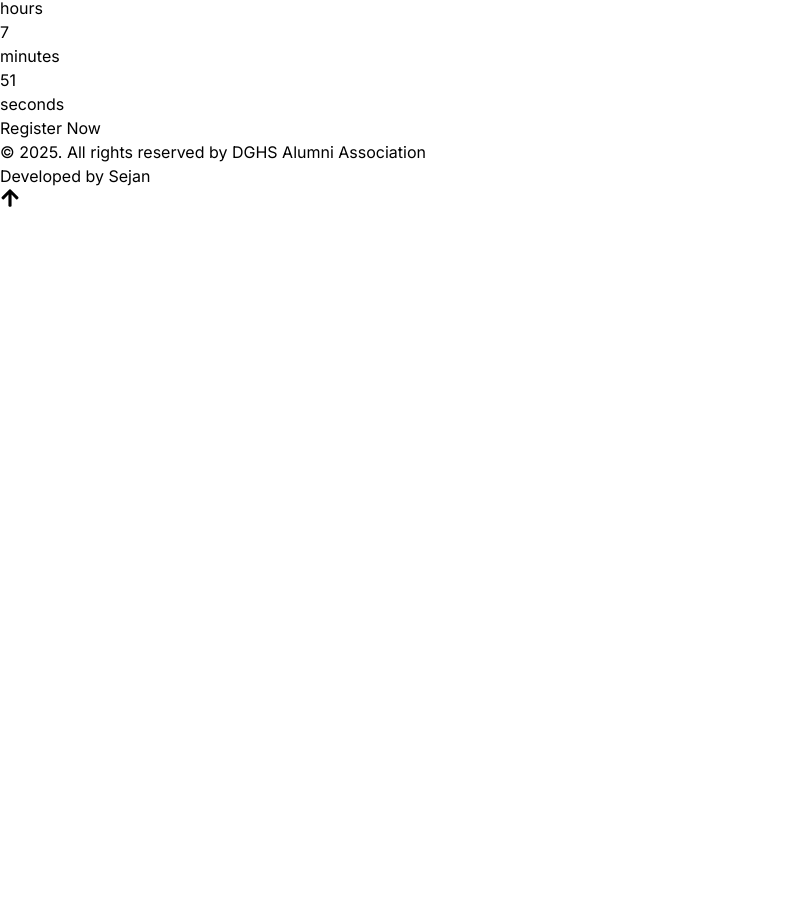
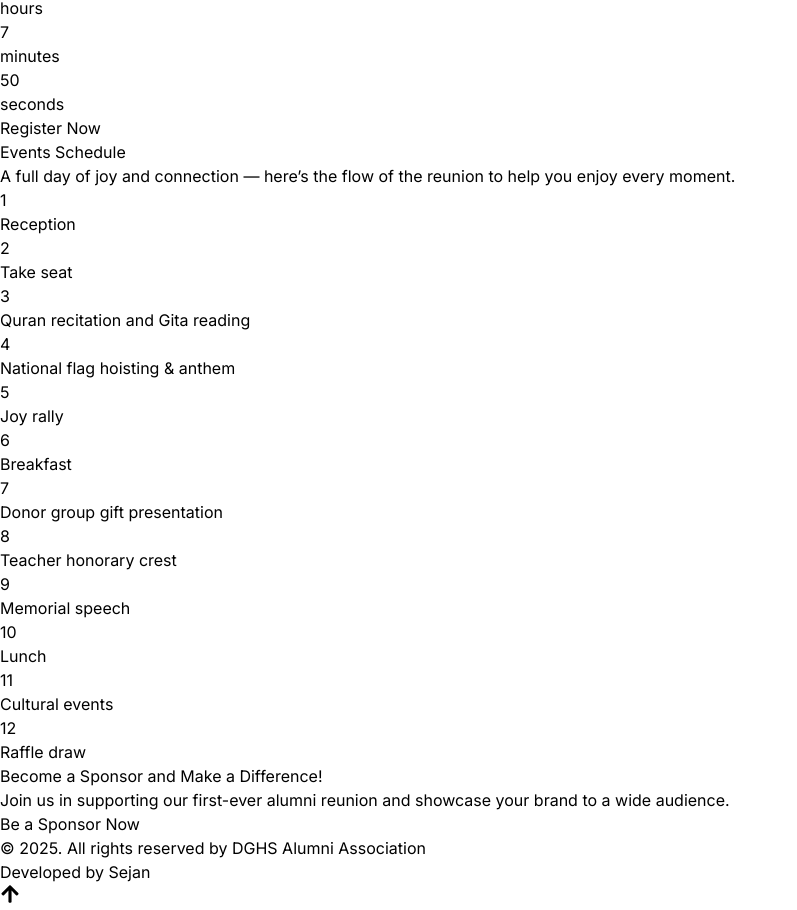
Before and after one commit to mdsejan/PhotoFrame, a React (Vite) app: page / in a window 1280 px wide. Shown: the part 2156-3066 px from the top of the page, without its empty margins (0-797 px from the left). Before the commit the page ends 2370 px from the top, so only its background shows below. Built offline with nearby package versions, Linux system fonts and the light colour scheme.

Commit message:
sponcer section added

```diff
--- /dev/null
+++ b/src/components/BeASponsorSection.tsx
@@ -0,0 +1,24 @@
+import React from "react";
+
+const BeASponsorSection: React.FC = () => {
+  return (
+    <section className="max-w-screen-md xl:max-w-screen-lg mx-auto bg-blue-600 text-white text-center p-12 mb-[-5px] lg:mb-16 rounded-lg shadow-lg">
+      <h2 className="text-3xl md:text-4xl font-semibold mb-4">
+        Become a Sponsor and Make a Difference!
+      </h2>
+      <p className="text-lg mb-6">
+        Join us in supporting our first-ever alumni reunion and showcase your
+        brand to a wide audience.
+      </p>
+      <a
+        href="https://reunion.dghsaa.org/be-a-sponsor"
+        target="_blank"
+        className="px-8 py-3 bg-yellow-400 text-blue-800 font-bold text-lg rounded-lg hover:bg-yellow-500 transition duration-300"
+      >
+        Be a Sponsor Now
+      </a>
+    </section>
+  );
+};
+
+export default BeASponsorSection;
--- a/src/components/CountDown.tsx
+++ b/src/components/CountDown.tsx
@@ -92,7 +92,7 @@ const HomePageCTA = () => {
           <a
             href="https://reunion.dghsaa.org/register"
             target="_blank"
-            className="bg-yellow-400 text-gray-700 font-semibold py-3 px-24 rounded-full text-sm sm:text-lg hover:bg-yellow-500 transition"
+            className="bg-yellow-400 text-gray-700 font-semibold py-3 px-12 md:px-24 rounded-full text-sm sm:text-lg hover:bg-yellow-500 transition"
           >
             Register Now
           </a>
--- a/src/components/event.tsx
+++ b/src/components/event.tsx
@@ -17,7 +17,7 @@ const Events = () => {
   ];
 
   return (
-    <section className="bg-[#f9f9f9] py-20">
+    <section className="bg-white py-20">
       <div className="max-w-6xl mx-auto px-4">
         <h2 className="text-4xl font-semibold text-center text-gray-800 mb-4">
           Events Schedule
--- a/src/components/layout/Footer.tsx
+++ b/src/components/layout/Footer.tsx
@@ -1,6 +1,6 @@
 const Footer = () => {
   return (
-    <footer className="bg-gray-100 text-gray-700 text-center py-4 mt-10">
+    <footer className="bg-gray-100 text-gray-700 text-center py-4">
       <p className="text-sm">
         &copy; 2025. All rights reserved by{" "}
         <span className="font-medium">DGHS Alumni Association</span>
--- a/src/pages/Home.tsx
+++ b/src/pages/Home.tsx
@@ -2,6 +2,9 @@ import { Helmet } from "react-helmet-async";
 
 import { useEffect } from "react";
 import PhotoFrame from "./PhotoFramePage";
+import HomePageCTA from "../components/CountDown";
+import Events from "../components/event";
+import BeASponsorSection from "../components/BeASponsorSection";
 
 const Home = () => {
   useEffect(() => {
@@ -14,6 +17,9 @@ const Home = () => {
       </Helmet>
 
       <PhotoFrame />
+      <HomePageCTA />
+      <Events />
+      <BeASponsorSection />
     </div>
   );
 };
--- a/src/pages/PhotoFramePage.tsx
+++ b/src/pages/PhotoFramePage.tsx
@@ -3,7 +3,6 @@ import { useCallback, useEffect, useRef, useState } from "react";
 import html2canvas from "html2canvas";
 import frame from "../assets/img/frame.png";
 import demoframe from "../assets/img/sejan_dghs.webp";
-import HomePageCTA from "../components/CountDown";
 
 declare global {
   interface Window {
@@ -338,8 +337,6 @@ const PhotoFrame = () => {
           )}
         </div>
       </section>
-
-      <HomePageCTA />
     </div>
   );
 };
```
